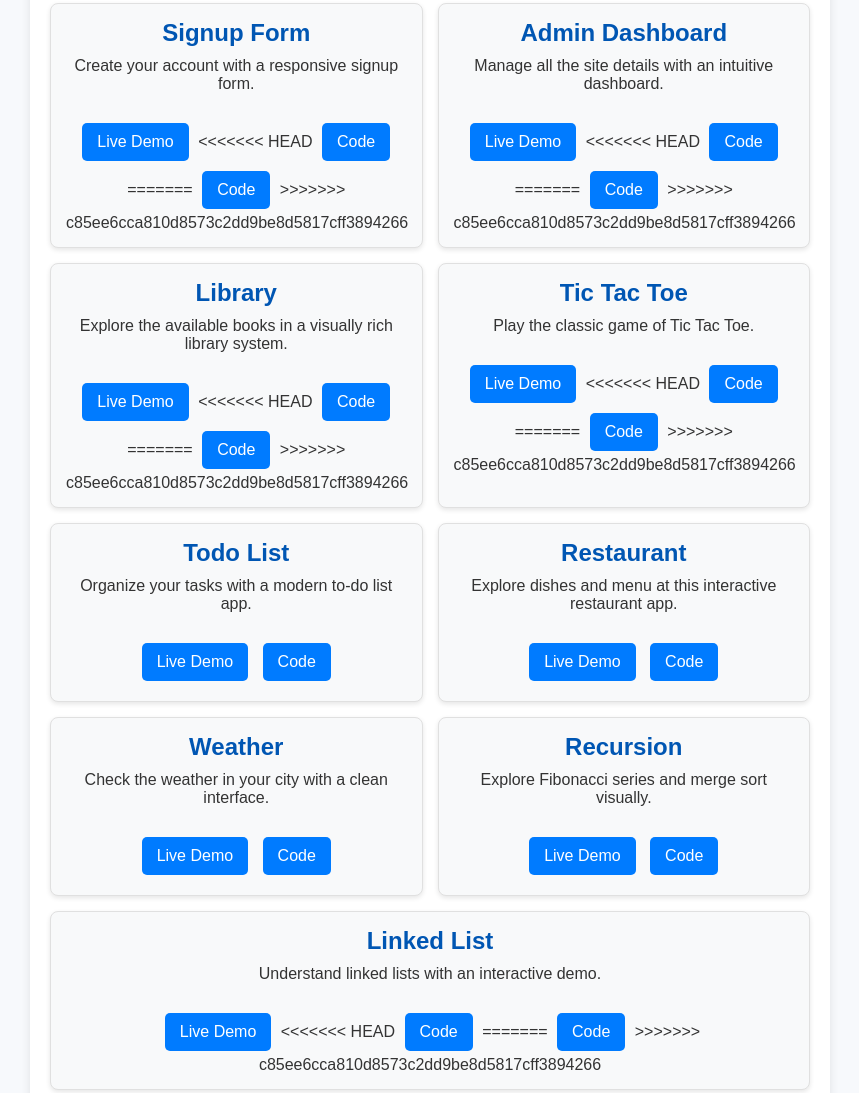
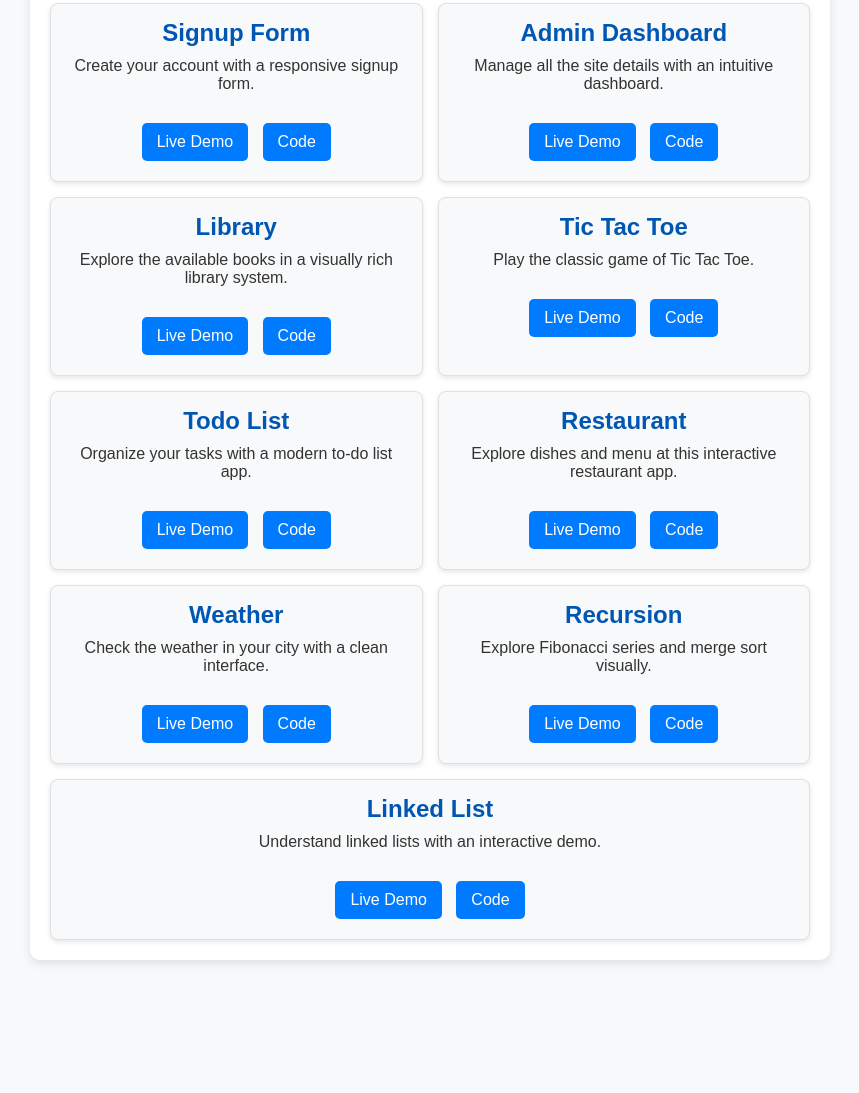
Before and after one commit to yadavnan/qtrams_practice, a plain HTML site: page index.html in a window 1280 px wide. Shown: the part 132-1225 px from the top of the page, without its empty margins (210-1069 px from the left). After the commit the page ends 1112 px from the top, so only its background shows below. Drawn offline with Linux system fonts and the light colour scheme.

Commit message:
new html

```diff
--- a/index.html
+++ b/index.html
@@ -18,11 +18,7 @@
           <p>Create your account with a responsive signup form.</p>
           <div class="buttons">
             <button onclick="window.open('./signupform', '_blank')">Live Demo</button>
-<<<<<<< HEAD
             <button onclick="window.open('https://github.com/yadavnan/signupform', '_blank')">Code</button>
-=======
-            <button onclick="window.open('https://github.com/yadavnan/qtrams_practice/tree/main/signupform', '_blank')">Code</button>
->>>>>>> c85ee6cca810d8573c2dd9be8d5817cff3894266
           </div>
         </div>
         <div class="project-card">
@@ -30,11 +26,7 @@
           <p>Manage all the site details with an intuitive dashboard.</p>
           <div class="buttons">
             <button onclick="window.open('./admin_dash', '_blank')">Live Demo</button>
-<<<<<<< HEAD
             <button onclick="window.open('https://github.com/yadavnan/admin_dash', '_blank')">Code</button>
-=======
-            <button onclick="window.open('https://github.com/yadavnan/qtrams_practice/tree/main/admin_dash', '_blank')">Code</button>
->>>>>>> c85ee6cca810d8573c2dd9be8d5817cff3894266
           </div>
         </div>
         <div class="project-card">
@@ -42,11 +34,7 @@
           <p>Explore the available books in a visually rich library system.</p>
           <div class="buttons">
             <button onclick="window.open('./library', '_blank')">Live Demo</button>
-<<<<<<< HEAD
             <button onclick="window.open('https://github.com/yadavnan/library', '_blank')">Code</button>
-=======
-            <button onclick="window.open('https://github.com/yadavnan/qtrams_practice/tree/main/library', '_blank')">Code</button>
->>>>>>> c85ee6cca810d8573c2dd9be8d5817cff3894266
           </div>
         </div>
         <div class="project-card">
@@ -54,11 +42,7 @@
           <p>Play the classic game of Tic Tac Toe.</p>
           <div class="buttons">
             <button onclick="window.open('./tictactoe', '_blank')">Live Demo</button>
-<<<<<<< HEAD
             <button onclick="window.open('https://github.com/yadavnan/tictactoe', '_blank')">Code</button>
-=======
-            <button onclick="window.open('https://github.com/yadavnan/qtrams_practice/tree/main/tictactoe', '_blank')">Code</button>
->>>>>>> c85ee6cca810d8573c2dd9be8d5817cff3894266
           </div>
         </div>
         <div class="project-card">
@@ -98,11 +82,7 @@
           <p>Understand linked lists with an interactive demo.</p>
           <div class="buttons">
             <button onclick="window.open('./linkedlist', '_blank')">Live Demo</button>
-<<<<<<< HEAD
             <button onclick="window.open('https://github.com/yadavnan/linkedlist', '_blank')">Code</button>
-=======
-            <button onclick="window.open('https://github.com/yadavnan/qtrams_practice/tree/main/linkedlist', '_blank')">Code</button>
->>>>>>> c85ee6cca810d8573c2dd9be8d5817cff3894266
           </div>
         </div>
       </div>
```
